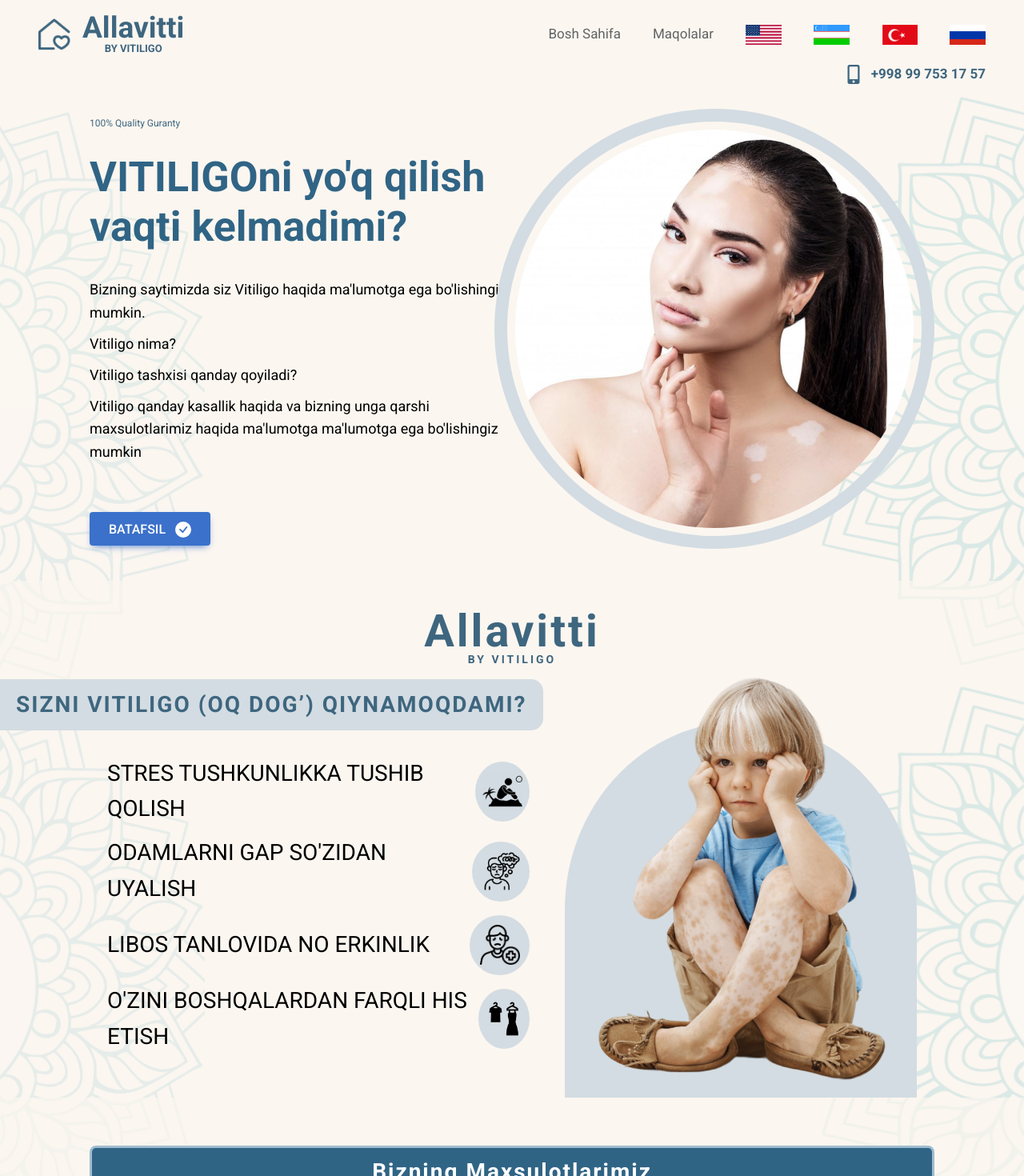
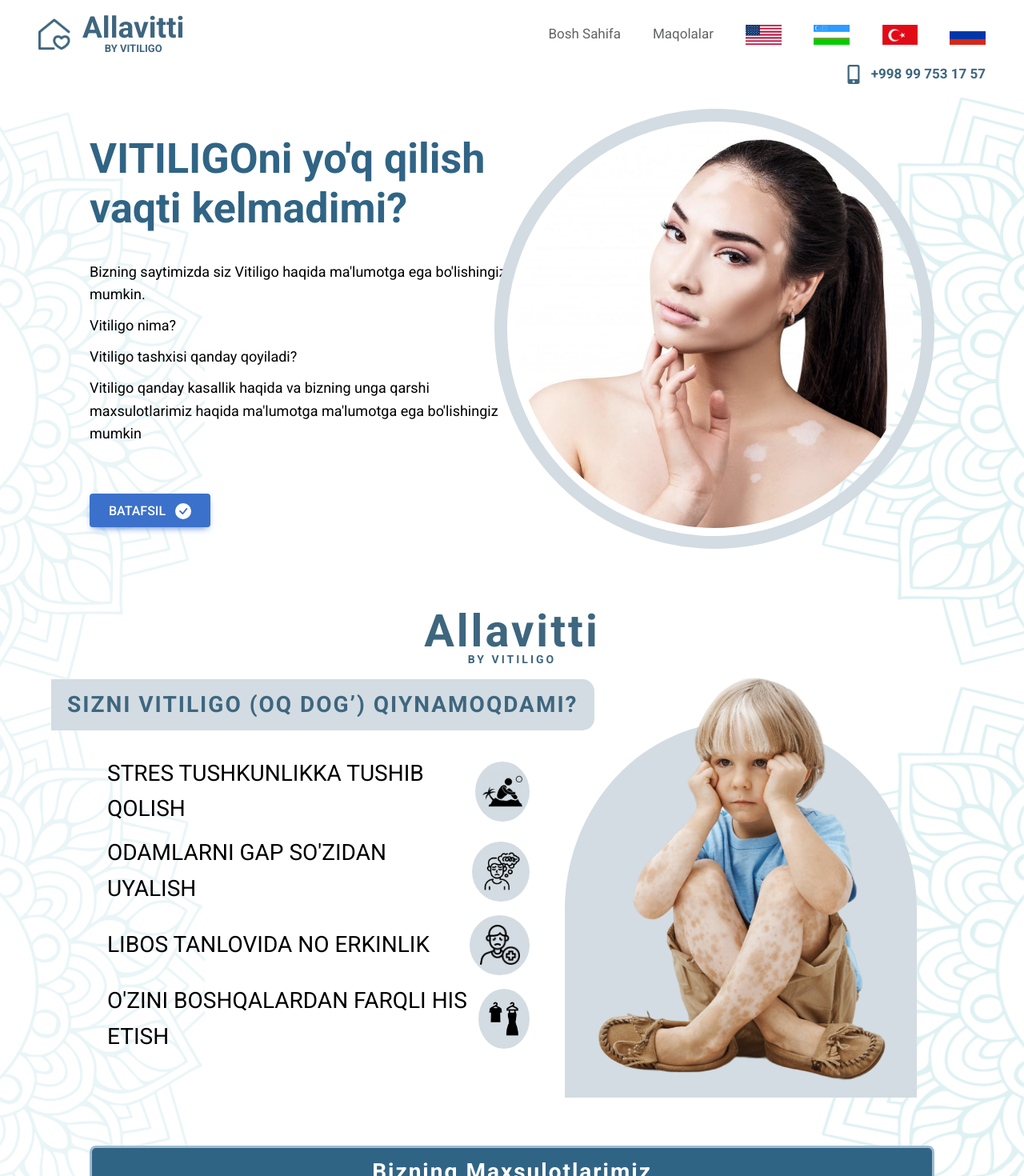
Before and after one commit to AbbosRakhmonov/allavitti, a React (Create React App) app: page / in a window 1280 px wide. Shown: the top 1470 px of the page at 80% size. Built offline with nearby package versions, Linux system fonts and the light colour scheme.

Commit message:
Rayim aka aytgan kamchiliklari

```diff
--- a/src/Components/ProductComponent/ProductComponent.js
+++ b/src/Components/ProductComponent/ProductComponent.js
@@ -34,10 +34,10 @@ function ProductComponent({
           </>
         ) : (
           <>
-            <div className="col-xl-3 col-lg-3 col-12 product-img">
+            <div className="col-xl-4 col-lg-4 col-12 product-img">
               <img src={productImg} />
             </div>
-            <div className="col-xl-9 col-lg-9 col-12 product-text">
+            <div className="col-xl-8 col-lg-8 col-12 product-text">
               <div className="product-text-head">
               <h3 >{productName}</h3>
                 <p>{productText}</p>
--- a/src/Pages/AboutProduct/AboutProduct.js
+++ b/src/Pages/AboutProduct/AboutProduct.js
@@ -33,7 +33,7 @@ function AboutProduct() {
                         <ul data-aos="fade-up" data-aos-duration="1000">
                             <li><span></span> Sinovdan o'tgan</li>
                             <li><span></span> 8 yillik tajriba</li>
-                            <li><span></span> 30-40 da natija</li>
+                            <li><span></span> 30-40 kunda natija</li>
                         </ul>
                     </div>
                 </div>
--- a/src/Pages/AboutProduct/style.css
+++ b/src/Pages/AboutProduct/style.css
@@ -1,7 +1,7 @@
 .about-product-style{
     padding: 0px 7rem;
     position: relative;
-    background-color: rgba(250, 243, 234, 0.7);
+    /* background-color: rgba(250, 243, 234, 0.7); */
 }
 
 .about-pattern-left, .about-pattern-right{
@@ -44,11 +44,12 @@ ul, li{
 }
 .about-product-style .about-right-text{
    height: 300px;
-   position: relative;
-   top: 40px;
+   /* position: relative;
+   top: 40px; */
 }
 .about-product-style .about-left-text{
-   height: 350px;
+   /* height: 350px; */
+   height: 300px;
 }
 /*
 .about-product-style .about-left-text ul li:nth-last-of-type(1){
--- a/src/Pages/Allavitti/style.css
+++ b/src/Pages/Allavitti/style.css
@@ -1,7 +1,7 @@
 .allavitti{
     position: relative;
     padding: 0px 7rem;
-    background-color: rgba(250, 243, 234, 0.7);
+    /* background-color: rgba(250, 243, 234, 0.7); */
 }
 
 .row, .col-12{
@@ -89,7 +89,7 @@
 
 .allavitti .absolut-text-all{
     position: absolute;
-    left: 0%;
+    left: 5%;
     top: 19%;
     color: #3E667F;
     background-color: #D3DCE2;
@@ -147,6 +147,7 @@
     .allavitti .absolut-text-all{
         font-size: 24px;
         right: 10px;
+        left: 3%;
     }
     .allavitti .all-text h2{
         font-size: 45px;
@@ -163,6 +164,7 @@
     .allavitti .absolut-text-all{
         position: absolute;
         top: 11%;
+        left: 0%;
     }
 }
 
--- a/src/Pages/Articles/style.css
+++ b/src/Pages/Articles/style.css
@@ -1,7 +1,7 @@
 .bottomOfSection {
     flex: 1;
     position: relative;
-    background-color: rgba(250, 243, 234, 0.7)
+    /* background-color: rgba(250, 243, 234, 0.7) */
 }
 
  .article-box{
--- a/src/Pages/Main/Main.js
+++ b/src/Pages/Main/Main.js
@@ -24,7 +24,6 @@ function Main(){
                   <div className='row'>
                      <div className='col-xl-6 col-lg-6 col-12 col-first-6 order-2 order-md-1' >
                         <div className='main-left-box'>
-                              <span className='main-left-span' data-aos="fade-up" data-aos-duration="1000">100% Quality Guranty</span>
                               <div className='text'>
                                  <h2 data-aos="fade-up" data-aos-duration="1000">VITILIGOni yo'q qilish vaqti kelmadimi?</h2>
                                  <p data-aos="fade-up" data-aos-duration="1000">Bizning saytimizda siz Vitiligo haqida ma'lumotga ega bo'lishingiz mumkin.</p>
--- a/src/Pages/Main/style.css
+++ b/src/Pages/Main/style.css
@@ -12,7 +12,7 @@
 .main{
     transition: all 0.4s ease;
     padding: 0px 7rem;
-    background-color: rgba(250, 243, 234, 0.7);
+    background-color: #fff;
     position: relative;
 }
 
@@ -44,7 +44,7 @@
     font-size: 52px;
     font-weight: 600;
     color: #306485;
-    padding:25px 0px;
+    padding:5px 0px 25px 0px;
 }
 
 .main .main-left-box .text p{
--- a/src/Pages/MoreQuestion/style.css
+++ b/src/Pages/MoreQuestion/style.css
@@ -1,6 +1,6 @@
 .question-box{
     padding: 0px 7rem;
-    background-color: rgba(250, 243, 234, 0.7);
+    /* background-color: rgba(250, 243, 234, 0.7); */
 }
 
 .question-box ul, .question-box li{
--- a/src/Pages/Navbar/style.css
+++ b/src/Pages/Navbar/style.css
@@ -3,14 +3,14 @@
     transition: all 0.3s linear;
     width: 100%;
     z-index: 9999 !important;
-    background-color: rgba(250, 243, 234, 0.7);
 }
 
 .nav-block.sticy {
     position: sticky;
     top: 0;
     box-shadow: 0 1px 10px #999;
-    background: rgb(250, 243, 234);
+    background-color: #fff;
+    /* background: rgb(250, 243, 234); */
 }
 
 .nav-block.sticy .flag-bottom-box{
--- a/src/Pages/Products/style.css
+++ b/src/Pages/Products/style.css
@@ -1,7 +1,6 @@
 .products{
     position: relative;
     padding: 60px 7rem 30px 7rem;
-    background-color: rgba(250, 243, 234, 0.7);
 }
 
 .product-pattern-left, .product-pattern-right{
```
Also changed, not shown: src/Components/ProductComponent/style.css (line endings or trailing spaces).
